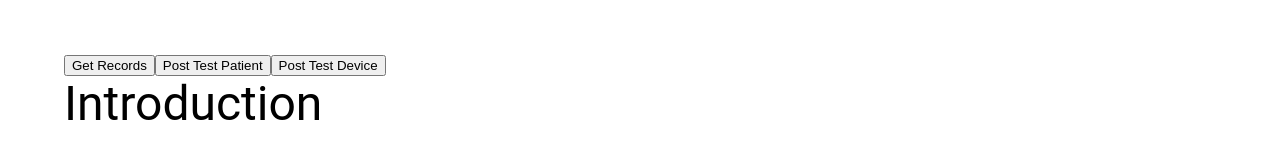
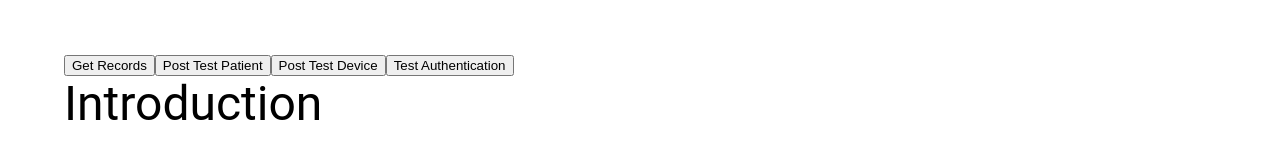
Before and after one commit to phoenixrgarcia/413-iot, a React (Create React App) app: page / in a window 1280 px wide. Shown: the part 156-301 px from the top of the page. Built offline with nearby package versions, Linux system fonts and the light colour scheme.

Commit message:
Authentication Tests

```diff
--- a/src/backend/routes.js
+++ b/src/backend/routes.js
@@ -100,7 +100,7 @@ recordRoutes.route("/status").get(async function (req, res) {
     // X-Auth should contain the token
     const token = req.headers["x-auth"];
     try {
-        const decoded = jwt.decode(token, secret);
+        const decoded = jwt.decode(token, secret); //use decoded to call specific things
 
         // Send back all username and status fields
         const patients = await Patient.find();
--- a/src/frontend.js
+++ b/src/frontend.js
@@ -136,3 +136,16 @@ export async function login(email, password) {
       tokenResponse.token);
   }
 }
+
+export async function testys() {
+    const token = localStorage.getItem("token");
+
+    const response = await fetch("http://localhost:8080/status", {
+       headers: { "X-Auth": token }
+    });
+
+    if (response.ok) {
+       const users = await response.json();
+       return users;
+    }
+ }
--- a/src/pages/Home.js
+++ b/src/pages/Home.js
@@ -2,7 +2,7 @@
 import React, { useEffect } from "react";
 import { useAppContext } from '../AppContext'; // Import the context
 import { useMediaQuery, Container, Typography, Grid2, Card, CardMedia, CardContent } from '@mui/material';
-import { fetchRecords, postPatient, postDevice } from "../frontend";
+import { fetchRecords, postPatient, postDevice, testys } from "../frontend";
 
 function Home() {
   const { isLoggedIn, setIsLoggedIn } = useAppContext(); // Access global state
@@ -42,6 +42,7 @@ function Home() {
       <button onClick={getRecords}>Get Records</button>
       <button onClick={xPostPatient}>Post Test Patient</button>
       <button onClick={xPostDevice}>Post Test Device</button>
+      <button onClick={testys}>Test Authentication</button>
 
       <Typography variant="h3" gutterBottom>
         Introduction
```
